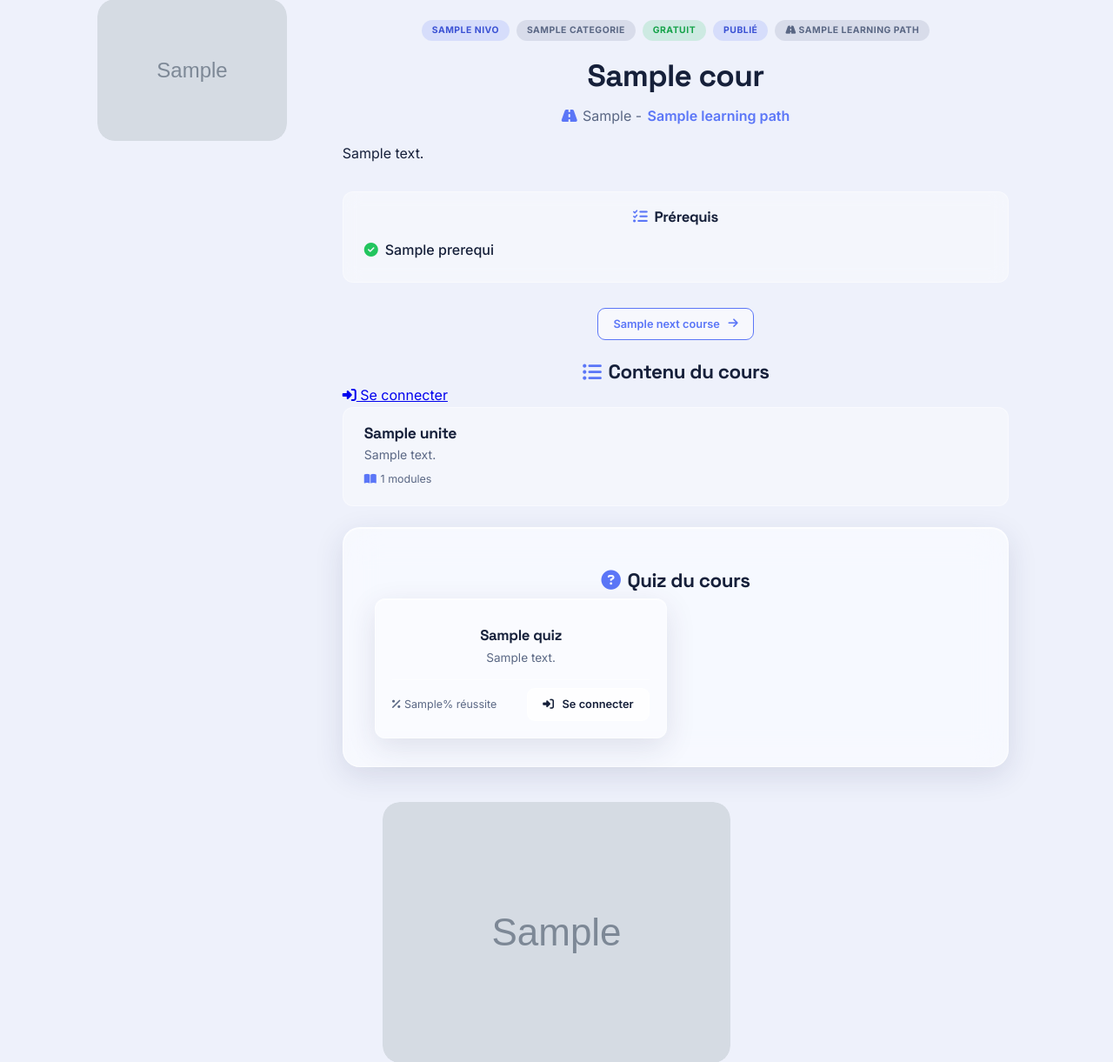
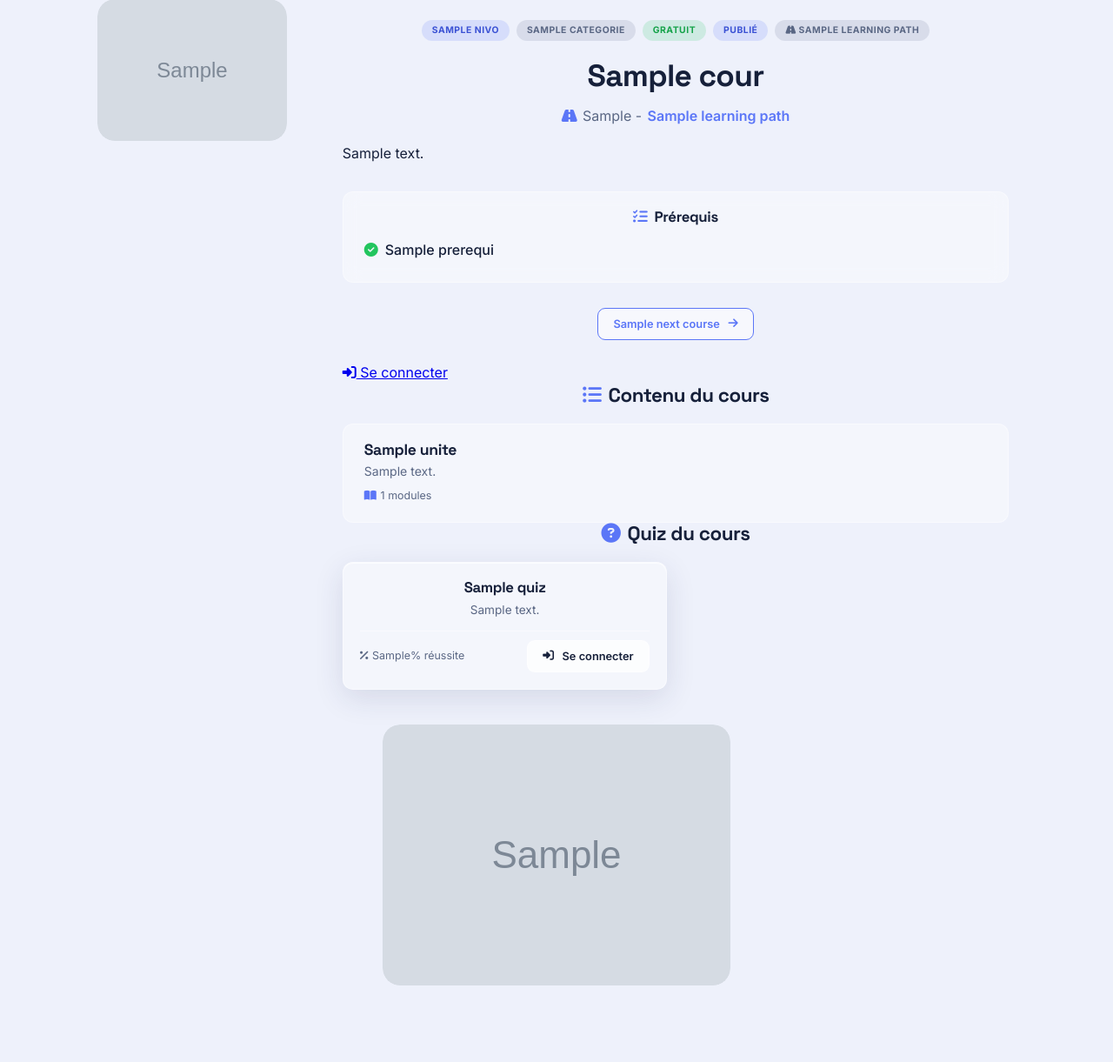
Before and after one commit to marcusblai32-ctrl/educdim, a Django app: template templates/courses/course_detail.html in a window 1280 px wide. Shown: the part 480-1701 px from the top of the page at 87% size. Run offline with Django 5.2, Linux system fonts and the light colour scheme; the template is opened without the code that fills it: most values are stand-ins (such as "Sample title", 1, 10 or a date in 2020); grey boxes marked "Sample" are stand-in pictures.

Commit message:
Update course_detail.html

```diff
--- a/templates/courses/course_detail.html
+++ b/templates/courses/course_detail.html
@@ -341,8 +341,8 @@
         color: var(--primary);
     }
 
-    /* ===== CONTENU CARD ===== */
-    .card {
+    /* ===== COURSE CARD UNIQUE ===== */
+    .course-detail-card {
         background: var(--glass);
         backdrop-filter: blur(var(--blur)) saturate(150%);
         -webkit-backdrop-filter: blur(var(--blur)) saturate(150%);
@@ -355,51 +355,37 @@
         max-width: 1200px;
         margin-left: auto;
         margin-right: auto;
+        display: flex;
+        flex-direction: column;
     }
 
-    .card:hover {
+    .course-detail-card:hover {
         box-shadow: var(--shadow-hover);
     }
 
-    /* ===== CONTENU CARD AVEC BOUTON ===== */
-    .content-card {
-        background: var(--glass);
-        backdrop-filter: blur(var(--blur)) saturate(150%);
-        -webkit-backdrop-filter: blur(var(--blur)) saturate(150%);
-        border: 1px solid var(--glass-brd);
-        border-radius: var(--radius);
-        box-shadow: var(--glass-sh);
-        padding: 2.5rem;
-        transition: var(--transition);
-        position: relative;
-        overflow: hidden;
-        margin-bottom: 2rem;
-        max-width: 1200px;
-        margin-left: auto;
-        margin-right: auto;
+    .course-detail-card .card-body {
+        flex: 1;
     }
 
-    .content-card:hover {
-        box-shadow: var(--shadow-hover);
+    .course-detail-card .card-footer {
+        padding-top: 1.5rem;
+        margin-top: 1.5rem;
+        border-top: 1px solid var(--glass-brd-soft);
+        display: flex;
+        justify-content: flex-start;
+        flex-wrap: wrap;
+        gap: 1rem;
     }
 
-    .content-card .card-header {
-        display: flex;
-        justify-content: space-between;
-        align-items: center;
-        flex-wrap: wrap;
-        gap: 1rem;
-        margin-bottom: 1.5rem;
-    }
-
-    .btn-start-vert {
+    /* ===== BOUTON COMMENCER ANBA ===== */
+    .btn-start-bottom {
         background: linear-gradient(135deg, #22c55e, #4ade80) !important;
         color: #fff !important;
-        padding: 0.7rem 1.8rem !important;
+        padding: 0.8rem 2rem !important;
         border-radius: 50px !important;
         border: none !important;
         font-weight: 600 !important;
-        font-size: 0.95rem !important;
+        font-size: 1rem !important;
         display: inline-flex !important;
         align-items: center !important;
         gap: 0.6rem !important;
@@ -410,16 +396,16 @@
         cursor: pointer !important;
     }
 
-    .btn-start-vert:hover {
+    .btn-start-bottom:hover {
         transform: translateY(-3px) scale(1.02) !important;
         box-shadow: 0 8px 25px rgba(34, 197, 94, 0.4) !important;
     }
 
-    .btn-start-vert i {
+    .btn-start-bottom i {
         color: #fff !important;
     }
 
-    .btn-start-vert:disabled {
+    .btn-start-bottom:disabled {
         opacity: 0.5 !important;
         cursor: not-allowed !important;
         transform: none !important;
@@ -645,21 +631,18 @@
             font-size: 1rem;
         }
 
-        .card {
+        .course-detail-card {
             padding: 1.5rem;
         }
 
-        .content-card {
-            padding: 1.5rem;
-        }
-
-        .content-card .card-header {
+        .course-detail-card .card-footer {
             flex-direction: column;
             align-items: stretch;
         }
 
-        .content-card .card-header .btn-start-vert {
+        .course-detail-card .card-footer .btn-start-bottom {
             justify-content: center;
+            width: 100%;
         }
 
         .quiz-card {
@@ -682,11 +665,7 @@
             padding: 0.2rem 0.5rem;
         }
 
-        .card {
-            padding: 1rem;
-        }
-
-        .content-card {
+        .course-detail-card {
             padding: 1rem;
         }
 
@@ -706,15 +685,20 @@
         .quiz-grid {
             gap: 1rem;
         }
+
+        .btn-start-bottom {
+            padding: 0.6rem 1.2rem !important;
+            font-size: 0.85rem !important;
+        }
     }
 </style>
 {% endblock %}
 
 {% block content %}
 <div class="course-detail-container">
-    <!-- ===== COURSE HEADER ===== -->
-    <div class="course-detail-header">
-        <div class="course-detail-main">
+    <!-- ===== COURSE CARD UNIQUE ===== -->
+    <div class="course-detail-card">
+        <div class="card-body">
             <!-- Badges -->
             <div class="course-detail-badges">
                 {% if cours.nivo %}<span class="badge badge-primary">{{ cours.nivo.get_nom_display }}</span>{% endif %}
@@ -737,7 +721,7 @@
             </p>
             {% endif %}
 
-            <!-- ===== DESCRIPTION AVEC LINEBREAKS ===== -->
+            <!-- ===== DESCRIPTION ===== -->
             <div class="course-detail-description">
                 {{ cours.description|linebreaks }}
             </div>
@@ -803,41 +787,43 @@
                 {% endif %}
             </div>
         </div>
-    </div>
 
-    <!-- ===== CONTENU DU COURS ===== -->
-    <div class="content-card">
-        <div class="card-header">
-            <h2 class="section-card-title" style="margin-bottom:0;">
-                <i class="fas fa-list-ul"></i> {% trans "Contenu du cours" %}
-            </h2>
+        <!-- ===== FOOTER CARD AVEC BOUTON COMMENCER ===== -->
+        <div class="card-footer">
             {% if user.is_authenticated %}
                 {% if inscription_approuvee or a_acces_abonnement %}
                     {% if cours.unites.first %}
-                    <a href="{% url 'courses:unit_detail' cours.unites.first.pk %}" class="btn-start-vert">
+                    <a href="{% url 'courses:unit_detail' cours.unites.first.pk %}" class="btn-start-bottom">
                         <i class="fas fa-play"></i> {% trans "Commencer le cours" %}
                     </a>
                     {% else %}
-                    <button class="btn-start-vert" disabled>
+                    <button class="btn-start-bottom" disabled>
                         <i class="fas fa-clock"></i> {% trans "Cours en préparation" %}
                     </button>
                     {% endif %}
                 {% elif prerequis_completed %}
-                <a href="{% url 'enrollments:enroll_course' cours.pk %}" class="btn-start-vert">
+                <a href="{% url 'enrollments:enroll_course' cours.pk %}" class="btn-start-bottom">
                     <i class="fas fa-user-plus"></i> {% trans "S'inscrire" %}
                 </a>
                 {% else %}
-                <button class="btn-start-vert" disabled>
+                <button class="btn-start-bottom" disabled>
                     <i class="fas fa-lock"></i> {% trans "Prérequis manquants" %}
                 </button>
                 {% endif %}
             {% else %}
-            <a href="{% url 'accounts:login' %}?next={{ request.path }}" class="btn-start-vert">
+            <a href="{% url 'accounts:login' %}?next={{ request.path }}" class="btn-start-bottom">
                 <i class="fas fa-sign-in-alt"></i> {% trans "Se connecter" %}
             </a>
             {% endif %}
         </div>
+    </div>
 
+    <!-- ===== CONTENU DU COURS ===== -->
+    <div class="course-detail-card">
+        <div class="card-body">
+            <h2 class="section-card-title">
+                <i class="fas fa-list-ul"></i> {% trans "Contenu du cours" %}
+            </h2>
             {% if unites %}
             <div class="units-list">
                 {% for unite in unites %}
@@ -856,10 +842,12 @@
             <p class="empty-units">{% trans "Aucune unité disponible pour ce cours." %}</p>
             {% endif %}
         </div>
+    </div>
 
     <!-- ===== QUIZ DU COURS (ANBA) ===== -->
     {% if quizzes %}
-    <div class="card">
+    <div class="course-detail-card">
+        <div class="card-body">
             <h2 class="section-card-title">
                 <i class="fas fa-question-circle"></i> {% trans "Quiz du cours" %}
             </h2>
@@ -906,6 +894,7 @@
                 {% endfor %}
             </div>
         </div>
+    </div>
     {% endif %}
 </div>
 {% endblock %}
```
Lines whose indentation alone changed are shown as unchanged.
